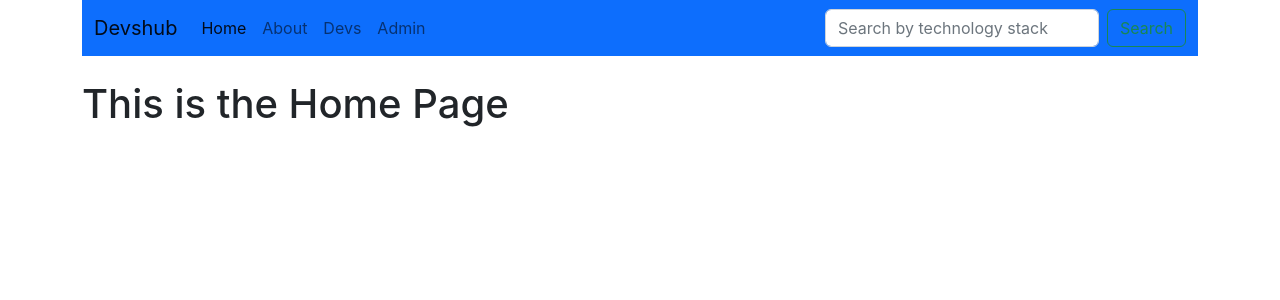
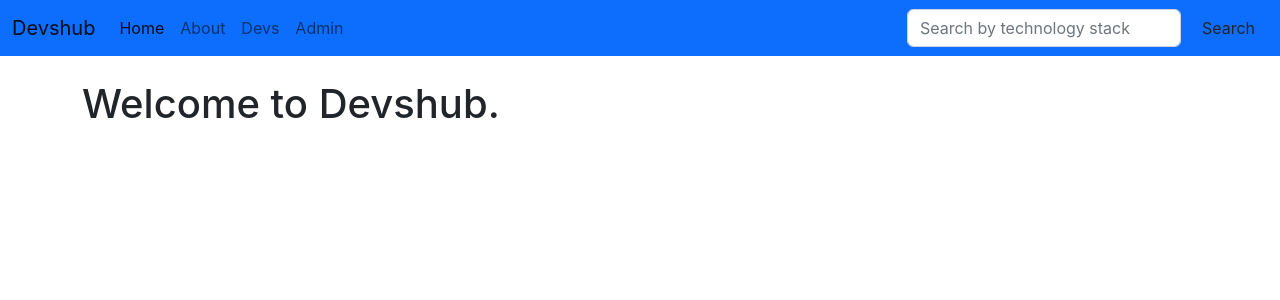
Before and after one commit to ndurivin/devshub, a React (Create React App) app: page / in a window 1280 px wide. Shown: the top 300 px of the page. Built offline with nearby package versions, Linux system fonts and the light colour scheme.

Commit message:
Create the user profile component

```diff
--- a/src/components/DevCard.js
+++ b/src/components/DevCard.js
@@ -1,7 +1,26 @@
-import React from 'react'
+import React, { useEffect, useState } from 'react'
 import { Link } from 'react-router-dom'
 
+
+const url = '';
+
 function DevCard({devName, devId, devPicture}) {
+
+const [devs, setDevs] = useState([])
+
+const devFetch = () =>{
+  fetch(url)
+  .then((res) => res.json())
+  .then((data) => {
+    setDevs (data.devs)
+  })
+}
+
+useEffect(
+  devFetch, []
+)
+
+
   return (
       <div className='container'>
         <div className="row row-cols-1 row-cols-md-4 g-4">
@@ -10,7 +29,7 @@ function DevCard({devName, devId, devPicture}) {
             <img src={devPicture} className="card-img-top" alt={devName}/>
             <div className="card-body">
               <h5 className="card-title">{devName}</h5>
-              <Link to={`/dev/` +{devId}} className="btn btn-secondary">View Full Profile</Link>
+              <Link to={`/dev/` +{devId}} className="btn btn-info">View Full Profile</Link>
             </div>
           </div>
           </div>
--- a/src/components/Home.js
+++ b/src/components/Home.js
@@ -2,8 +2,10 @@ import React from 'react'
 
 function Home() {
   return (
+
     <div className='container'>
-      <h1>This is the Home Page</h1>
+        <h1>Welcome to Devshub.</h1> <br/>
+
     </div>
   )
 }
--- a/src/components/Navbar.js
+++ b/src/components/Navbar.js
@@ -3,7 +3,8 @@ import { Link } from 'react-router-dom'
 
 function Navbar() {
   return (
-    <div className='container'>
+
+    <div >
       <nav className="navbar navbar-expand-lg bg-primary">
         <div className="container-fluid">
           <Link to="/" className="navbar-brand">Devshub</Link>
@@ -28,7 +29,7 @@ function Navbar() {
             </ul>
             <form className="d-flex" role="search">
               <input className="form-control me-2" type="search" placeholder="Search by technology stack" aria-label="Search"/>
-              <button className="btn btn-outline-success" type="submit">Search </button>
+              <button className="btn btn-outline-alert" type="submit">Search </button>
             </form>
           </div>
         </div>
```
